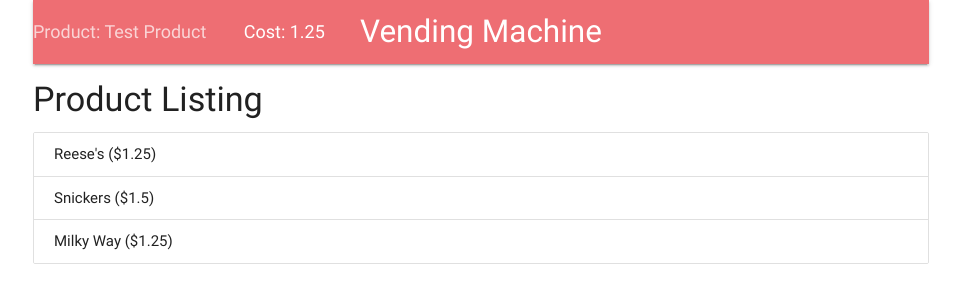
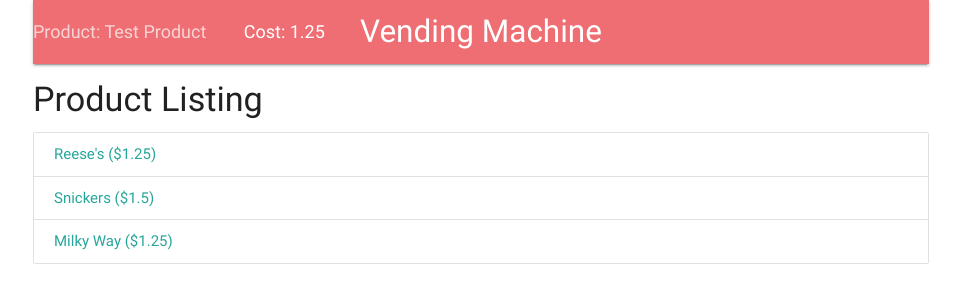
Before and after one commit to bjsawyer/Vending-Machine-ng2, an Angular app: page /productListing in a window 1280 px wide. Shown: the top 302 px of the page, without its empty margins (159-1120 px from the left). Built offline with nearby package versions, Linux system fonts and the light colour scheme.

Commit message:
Hooked up router for click event on ProductListComponent

```diff
--- a/src/app/models/product/product.component.ts
+++ b/src/app/models/product/product.component.ts
@@ -1,8 +1,10 @@
 export class Product {
+  id: number;
   name: string;
   cost: number;
 
-  constructor(name: string, cost: number) {
+  constructor(id: number, name: string, cost: number) {
+    this.id = id;
     this.name = name;
     this.cost = cost;
   }
--- a/src/app/product-listing/product-listing.component.html
+++ b/src/app/product-listing/product-listing.component.html
@@ -1,8 +1,8 @@
 <h4>
   Product Listing
 </h4>
-<ul class="collection">
-  <li *ngFor="let product of products" class="collection-item">
+<div class="collection">
+  <a *ngFor="let product of products" class="collection-item" (click)="onSelect(product)">
     {{product.name}} (${{product.cost}})
-  </li>
-</ul>
+  </a>
+</div>
--- a/src/app/product-listing/product-listing.component.ts
+++ b/src/app/product-listing/product-listing.component.ts
@@ -1,5 +1,6 @@
 import { Component, OnInit } from '@angular/core';
 import { Product } from '../models/product/product.component';
+import { Router } from '@angular/router';
 
 @Component({
   selector: 'app-product-listing',
@@ -8,14 +9,18 @@
 })
 export class ProductListingComponent implements OnInit {
   products = [
-    new Product('Reese\'s', 1.25),
-    new Product('Snickers', 1.50),
-    new Product('Milky Way', 1.25)
+    new Product(1, 'Reese\'s', 1.25),
+    new Product(2, 'Snickers', 1.50),
+    new Product(3, 'Milky Way', 1.25)
   ];
 
-  constructor() { }
+  constructor(private router: Router) {
+  }
 
   ngOnInit() {
   }
 
+  onSelect(product: Product) {
+    this.router.navigate(['/selectedProduct', product.id]);
+  }
 }
```
